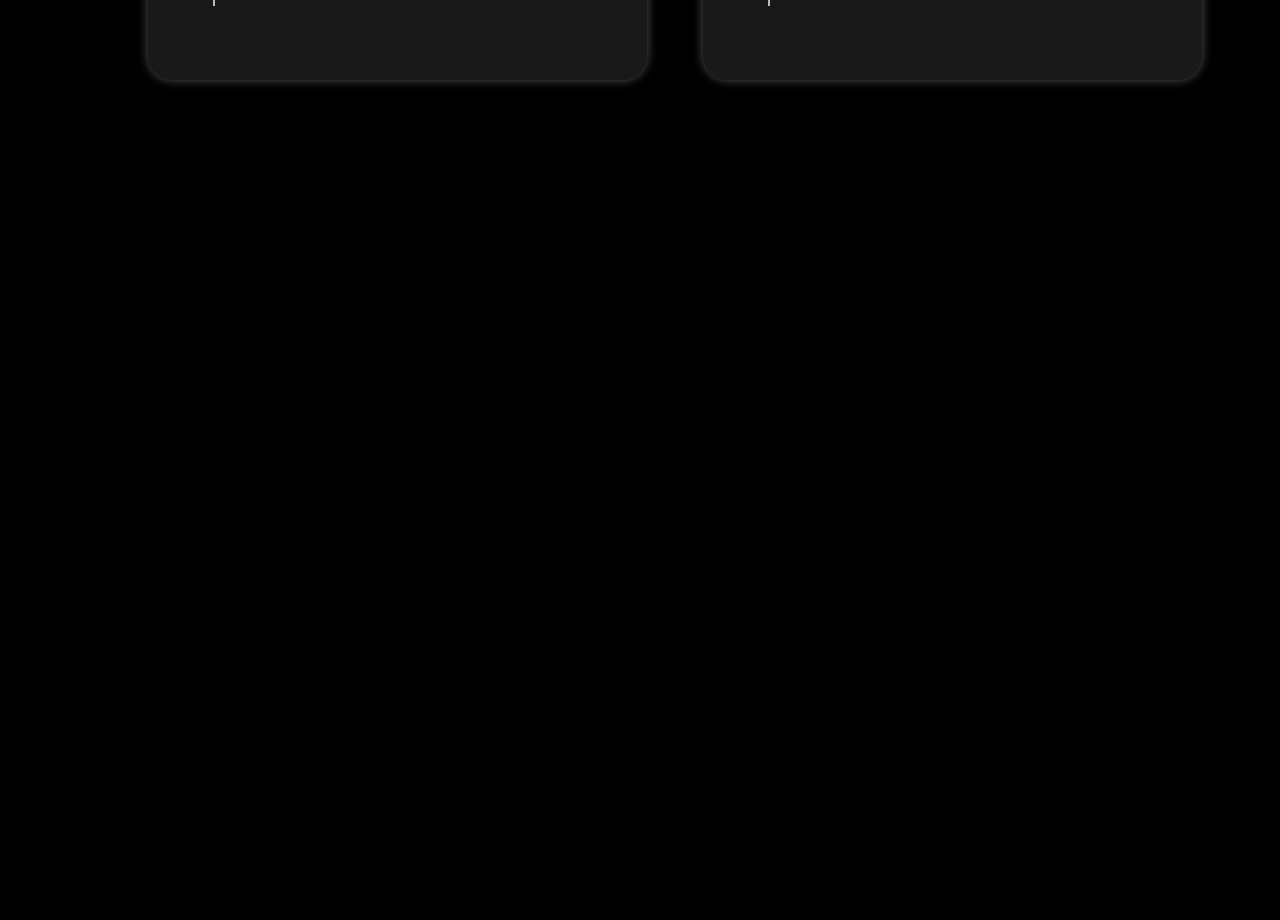
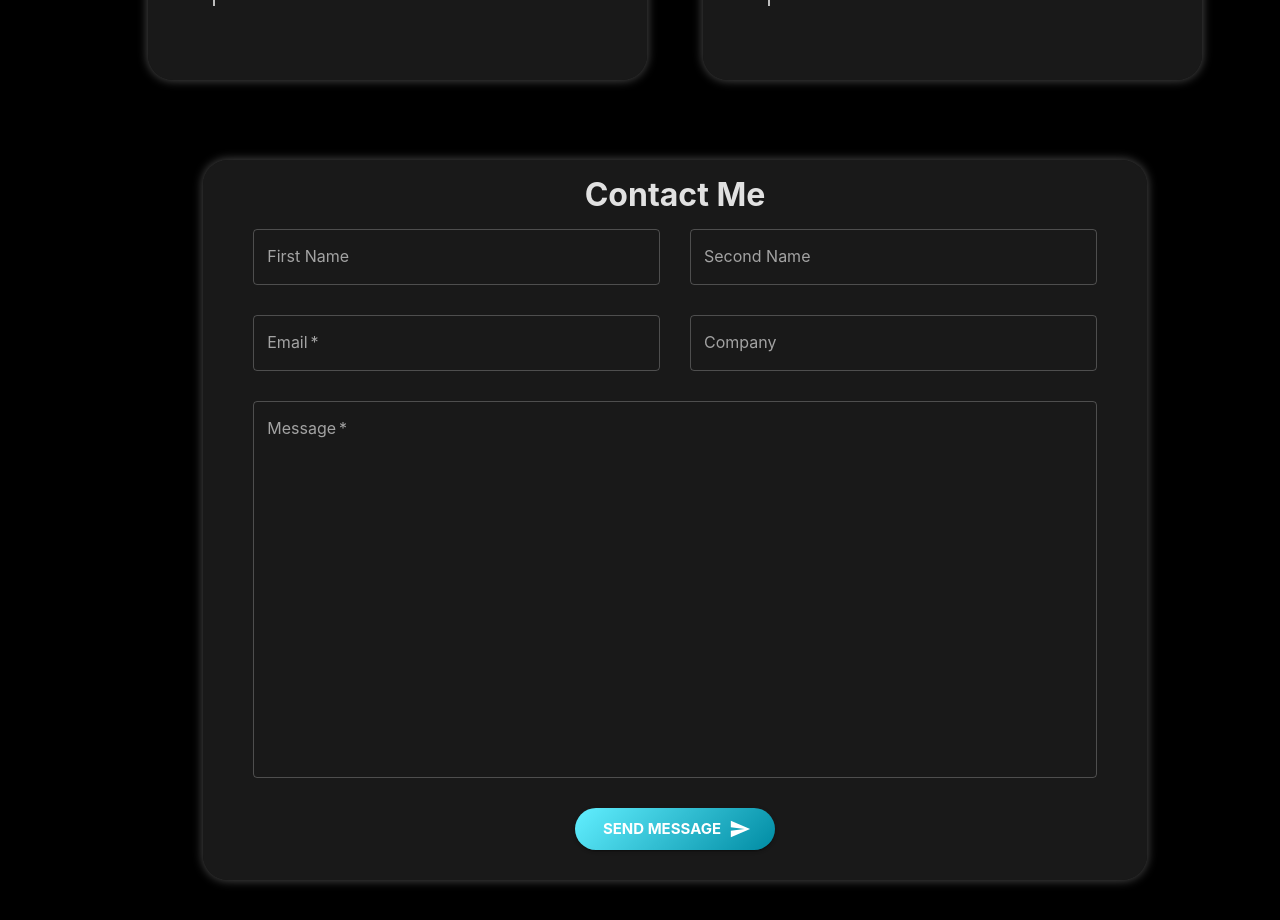
Before and after one commit to SimonKostin98/portfolio, a React app: page / in a window 1280 px wide. Shown: the part 1480-2400 px from the top of the page. Before the commit the page ends 1600 px from the top, so only its background shows below. Built offline with nearby package versions, Linux system fonts and the light colour scheme.

Commit message:
implement basic contact view without functionality

```diff
--- a/src/components/navigation/sideNavigation.component.tsx
+++ b/src/components/navigation/sideNavigation.component.tsx
@@ -3,7 +3,6 @@ import FolderSpecialRoundedIcon from '@mui/icons-material/FolderSpecialRounded';
 import HomeRoundedIcon from '@mui/icons-material/HomeRounded';
 import PersonRoundedIcon from '@mui/icons-material/PersonRounded';
 import PsychologyRoundedIcon from '@mui/icons-material/PsychologyRounded';
-import WorkRoundedIcon from '@mui/icons-material/WorkRounded';
 import { Theme } from '@mui/material';
 import { makeStyles } from '@mui/styles';
 import React, { ReactElement } from 'react';
--- a/src/index.tsx
+++ b/src/index.tsx
@@ -9,6 +9,7 @@ import {
   ThemeProvider,
 } from '@mui/material';
 import makeStyles from '@mui/styles/makeStyles';
+import { ContactView } from '@views/contact.view';
 import { ExperienceView } from '@views/experience.view';
 import { HomeView } from '@views/home.view';
 import React, { ReactElement } from 'react';
@@ -129,6 +130,7 @@ const App = (): ReactElement => {
       <div className={classes.main}>
         <HomeView />
         <ExperienceView />
+        <ContactView />
       </div>
     </div>
   );
--- /dev/null
+++ b/src/views/contact.view.tsx
@@ -0,0 +1,110 @@
+import SendIcon from '@mui/icons-material/Send';
+import { Button, TextField, Theme } from '@mui/material';
+import makeStyles from '@mui/styles/makeStyles';
+import React, { ReactElement } from 'react';
+
+const useStyles = makeStyles((theme: Theme) => ({
+  contactView: {
+    height: '100%',
+    width: '100%',
+    display: 'flex',
+    alignItems: 'center',
+    justifyContent: 'center',
+  },
+  card: {
+    background: theme.palette.background.paper,
+    display: 'flex',
+    flexDirection: 'column',
+    alignItems: 'center',
+    height: '90%',
+    width: '85%',
+    boxShadow: theme.custom.cardShadow,
+    borderRadius: '25px',
+    backdropFilter: 'blur(10px)',
+    WebkitBoxShadow: theme.custom.cardShadow,
+    overflow: 'auto',
+    padding: '0 50px 30px 50px',
+  },
+  heading: {
+    width: '100%',
+    height: '10%',
+    display: 'flex',
+    alignItems: 'center',
+    justifyContent: 'center',
+    fontSize: 'xx-large',
+    fontWeight: 'bold',
+  },
+  contactForm: {
+    width: '100%',
+    paddingBottom: 20,
+    display: 'flex',
+    flexDirection: 'column',
+    flex: '1 1 auto',
+  },
+  details: {
+    width: '100%',
+    display: 'grid',
+    gap: 30,
+    gridTemplateColumns: '.5fr .5fr',
+    marginBottom: 30,
+  },
+  message: {
+    width: '100%',
+    flex: '1 1 auto',
+  },
+  messageInput: {
+    height: '100% !important',
+  },
+  button: {
+    background: `linear-gradient(-45deg, ${theme.palette.primary.dark}, ${theme.palette.primary.light})`,
+    color: 'white',
+    fontWeight: 'bold',
+    WebkitTextStroke: '0',
+    marginTop: '10px',
+    borderRadius: '10rem',
+    width: 200,
+  },
+}));
+
+export const ContactView = (): ReactElement => {
+  const classes = useStyles();
+  return (
+    <div className={classes.contactView} id="Contact">
+      <div className={classes.card}>
+        <div className={classes.heading}>Contact Me</div>
+        <div className={classes.contactForm}>
+          <div className={classes.details}>
+            <TextField label="First Name" />
+            <TextField label="Second Name" />
+            <TextField required label="Email" />
+            <TextField label="Company" />
+          </div>
+          <div className={classes.message}>
+            <TextField
+              required
+              label="Message"
+              fullWidth
+              multiline
+              rows={10}
+              classes={{ root: classes.messageInput }}
+              InputProps={{
+                classes: {
+                  root: classes.messageInput,
+                  input: classes.messageInput,
+                },
+              }}
+            />
+          </div>
+        </div>
+        <Button
+          className={classes.button}
+          variant="contained"
+          size="large"
+          endIcon={<SendIcon />}
+        >
+          Send Message
+        </Button>
+      </div>
+    </div>
+  );
+};
```
